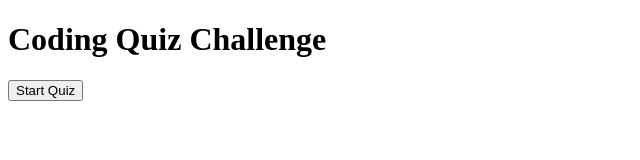
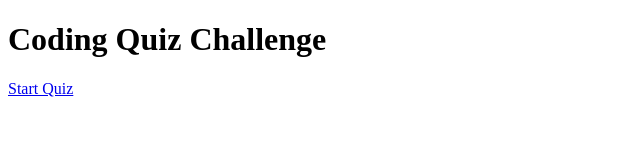
Before and after one commit to cmizelle10/Code_Quiz, a plain HTML site: page index.html in a window 1280 px wide. Shown: the whole page, without its empty margins (0-640 px from the left). Drawn offline with Linux system fonts and the light colour scheme.

Commit message:
Changed button to anchor tag with link to game.html

```diff
--- a/index.html
+++ b/index.html
@@ -9,6 +9,6 @@
 <body>
     <h1>Coding Quiz Challenge</h1>
 
-    <button class = "start_button"> Start Quiz</button>
+    <a class="btn" href="game.html">Start Quiz</a>
 </body>
 </html>
```
